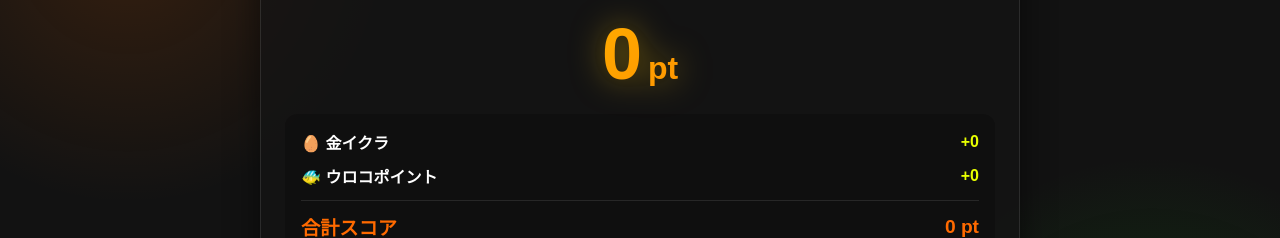
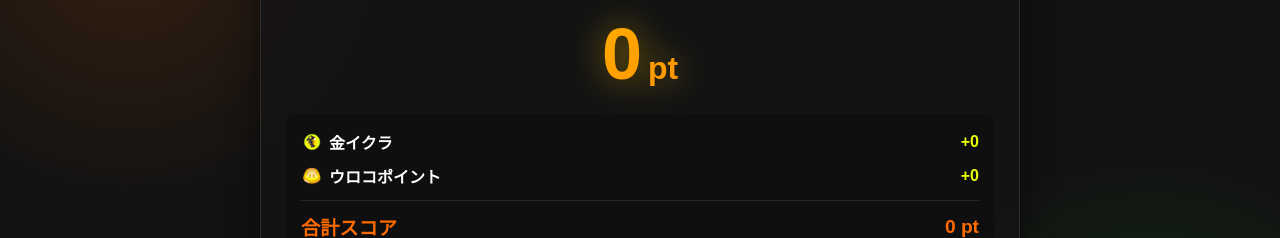
Before and after one commit to nuts-kinoco/shibaiter, a React (Vite) app: page / in a window 1280 px wide. Shown: the part 1020-1258 px from the top of the page. Built offline with nearby package versions, Linux system fonts and the light colour scheme; a web font is replaced by a local one.

Commit message:
feat: replace egg and scale emojis with inline images

```diff
--- a/src/App.tsx
+++ b/src/App.tsx
@@ -107,8 +107,8 @@ function ShareImageCard({ stats, members, teamName, settings, records, id }: {
           {scoreBreakdown.total}<span style={{fontSize: '1.5rem'}}>pt</span>
         </div>
         <div style={{marginTop: 12, display: 'flex', flexDirection: 'column', gap: 6, fontSize: '0.9rem', fontWeight: 700}}>
-          <div style={{display: 'flex', justifyContent: 'space-between'}}><span>🥚 金イクラ</span><span>+{scoreBreakdown.golden}</span></div>
-          <div style={{display: 'flex', justifyContent: 'space-between'}}><span>🐠 ウロコ</span><span>+{scoreBreakdown.scale}</span></div>
+          <div style={{display: 'flex', justifyContent: 'space-between'}}><span><img src="/images/golden_egg.png" alt="金イクラ" style={{width: 18, height: 18, verticalAlign: '-3px', marginRight: 4}} />金イクラ</span><span>+{scoreBreakdown.golden}</span></div>
+          <div style={{display: 'flex', justifyContent: 'space-between'}}><span><img src="/images/scale_gold.png" alt="ウロコ" style={{width: 18, height: 18, verticalAlign: '-3px', marginRight: 4}} />ウロコ</span><span>+{scoreBreakdown.scale}</span></div>
           {scoreBreakdown.penalty !== 0 && (
             <div style={{display: 'flex', justifyContent: 'space-between', color: '#FF6666'}}><span>💀 ペナルティ</span><span>{scoreBreakdown.penalty}</span></div>
           )}
@@ -329,11 +329,11 @@ function Dashboard({ stats, members, updateMember, teamName, setTeamName, record
         <div className="big-score">{scoreBreakdown.total}<span className="score-unit">pt</span></div>
         <div className="score-breakdown">
           <div className="score-row">
-            <span>🥚 金イクラ</span>
+            <span><img src="/images/golden_egg.png" alt="金イクラ" style={{width: 22, height: 22, verticalAlign: '-4px', marginRight: 6}} />金イクラ</span>
             <span className="score-plus">+{scoreBreakdown.golden}</span>
           </div>
           <div className="score-row">
-            <span>🐠 ウロコポイント</span>
+            <span><img src="/images/scale_gold.png" alt="ウロコ" style={{width: 22, height: 22, verticalAlign: '-4px', marginRight: 6}} />ウロコポイント</span>
             <span className="score-plus">+{scoreBreakdown.scale}</span>
           </div>
           {scoreBreakdown.penalty !== 0 && (
@@ -576,7 +576,7 @@ function HistoryList({ records, onDelete, onClearAll }: { records: RunRecord[],
                   )}
                 </div>
                 <div style={{fontSize: '0.82rem', color: 'var(--text-muted)', marginTop: '4px', display: 'flex', gap: '12px', flexWrap: 'wrap'}}>
-                  {scale > 0 && <span>🐠 +{scale}pt</span>}
+                  {scale > 0 && <span style={{display: 'flex', alignItems: 'center', gap: '4px'}}><img src="/images/scale_gold.png" alt="ウロコ" style={{width: 16, height: 16}} />+{scale}pt</span>}
                   {penalty < 0 && <span style={{color: '#FF6666'}}>💀 {penalty}pt</span>}
                   <span style={{color: 'var(--primary)', fontWeight: 700}}>計 {runScore}pt</span>
                 </div>
```
